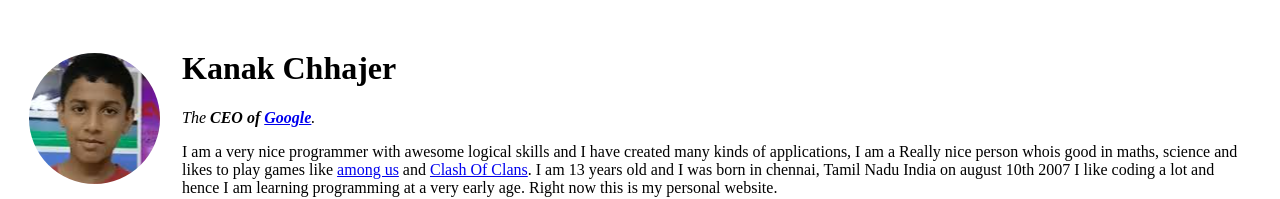
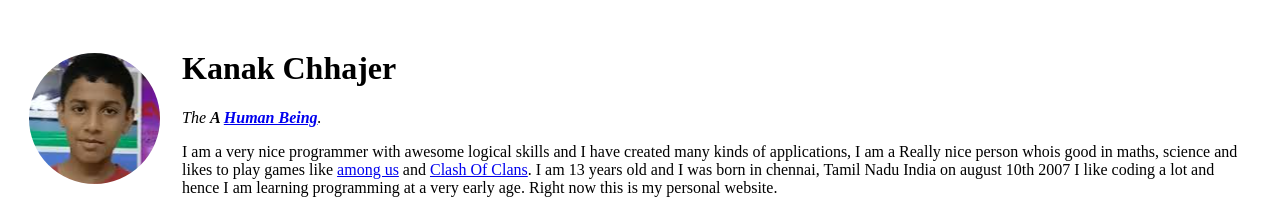
Before and after one commit to KanakChhajer/cv, a plain HTML site: page index.html in a window 1280 px wide. Shown: the top 199 px of the page. Drawn offline with Linux system fonts and the light colour scheme.

Commit message:
Update index.html

```diff
--- a/index.html
+++ b/index.html
@@ -11,7 +11,7 @@
     <tr>
       <td><img src="kanakchhajer.png" alt="Kanak Chhajer's Picture"></td>
       <td><h1>Kanak Chhajer</h1>
-      <p><em>The <strong>CEO of <a href="https://www.google.com">Google</a></strong>.</em></p>
+      <p><em>The <strong>A <a href="https://www.google.com/search?q=human&rlz=1C1CHZL_enIN844IN844&oq=human&aqs=chrome..69i57j0i67i457j0i67l2j0i67i433j0i67j0i67i433j69i61.1286j0j7&sourceid=chrome&ie=UTF-8">Human Being</a></strong>.</em></p>
       <p>
         I am a very nice programmer with awesome logical skills and I have created many kinds of applications, I am a Really nice person whois good in maths,
         science and likes to play games like <a href="https://play.google.com/store/apps/details?id=com.innersloth.spacemafia&hl=en_IN&gl=US">among us</a> and
```
